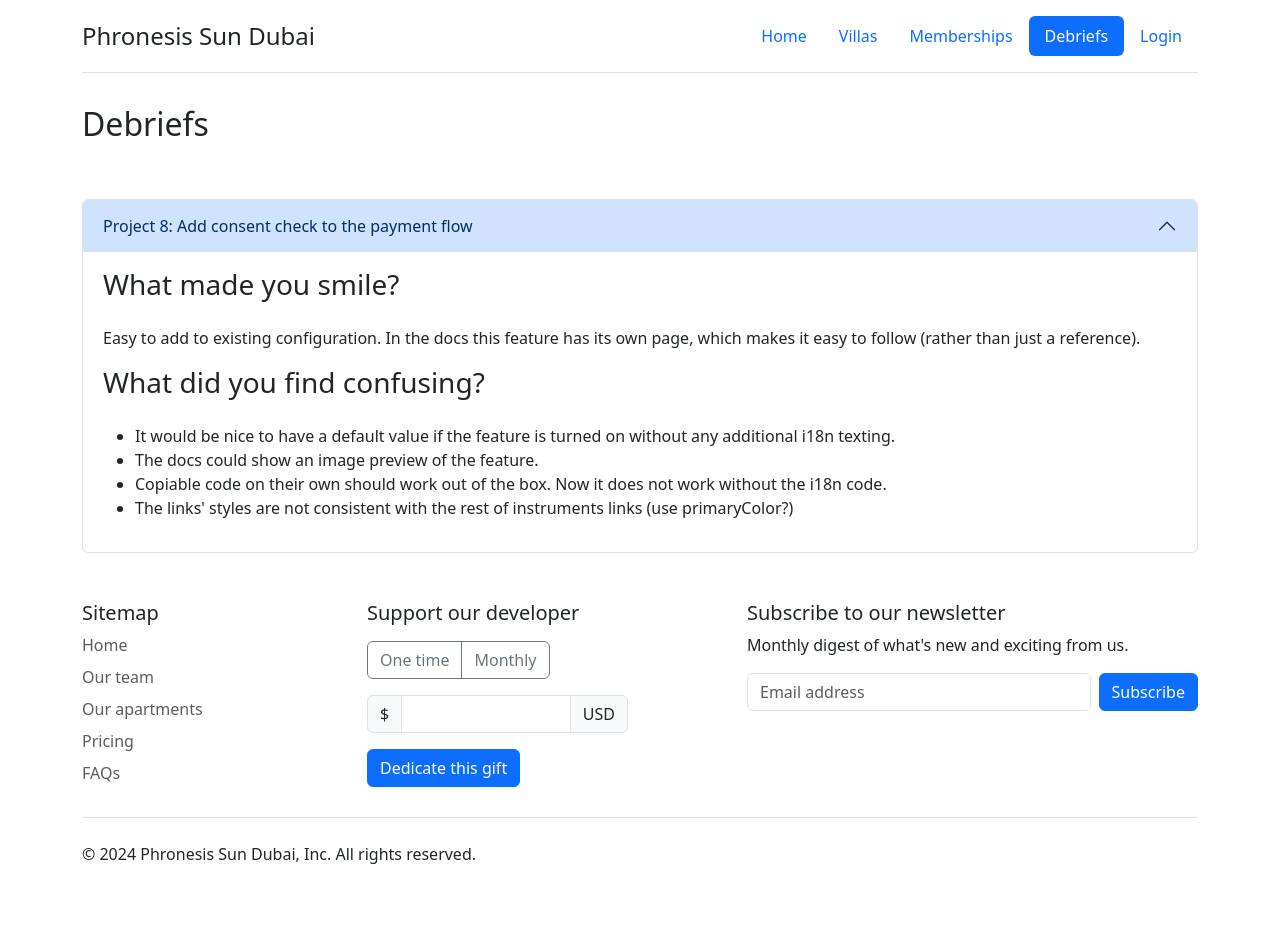
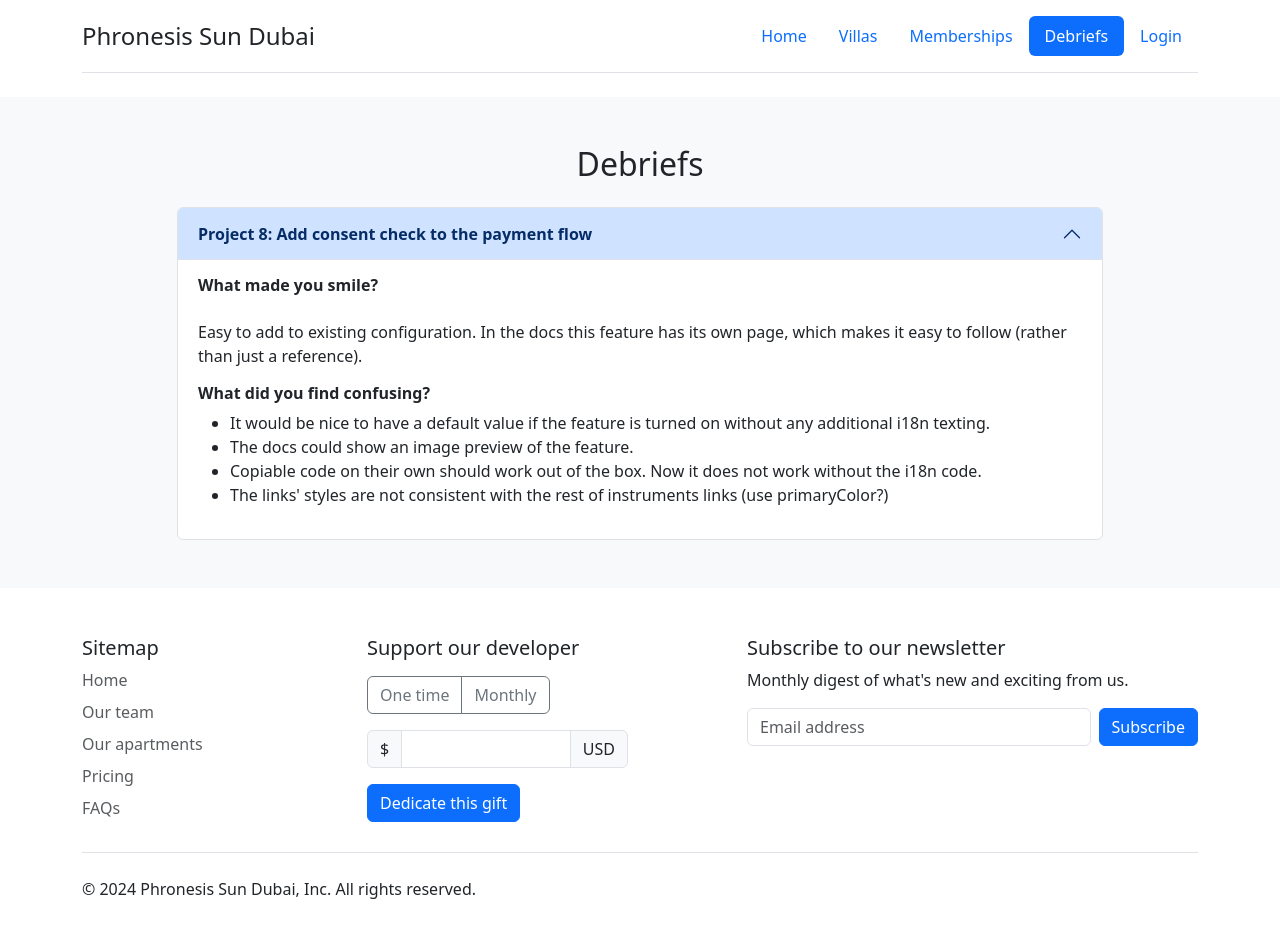
Before and after one commit to ikram-patah/phronesis-sun-dubai, a Vue app in the folder client/: page /debriefs in a window 1280 px wide. Shown: the top 938 px of the page. Before the commit the page ends 906 px from the top, so only its background shows below. Built offline with nearby package versions, Linux system fonts and the light colour scheme.

Commit message:
Add debrief item component

```diff
--- /dev/null
+++ b/client/src/components/debrief/Debrief-item.vue
@@ -0,0 +1,40 @@
+<script setup>
+const props = defineProps({
+  id: String
+})
+</script>
+
+<template>
+  <div class="accordion" id="accordion-debrief">
+    <div class="accordion-item">
+      <h2 class="accordion-header">
+        <button
+          class="accordion-button"
+          type="button"
+          data-bs-toggle="collapse"
+          :data-bs-target="`#debrief-${props.id}`"
+        >
+          <strong>
+            <slot name="title"></slot>
+          </strong>
+        </button>
+      </h2>
+      <div
+        :id="`debrief-${props.id}`"
+        class="accordion-collapse collapse show"
+        data-bs-parent="#accordion-debrief"
+      >
+        <div class="accordion-body">
+          <h6 class="pb-3">
+            <strong>What made you smile?</strong>
+          </h6>
+          <slot name="smile"></slot>
+          <h6>
+            <strong>What did you find confusing?</strong>
+          </h6>
+          <slot name="confusing"></slot>
+        </div>
+      </div>
+    </div>
+  </div>
+</template>
--- a/client/src/components/debrief/Debriefs.vue
+++ b/client/src/components/debrief/Debriefs.vue
@@ -1,27 +1,45 @@
+<script setup>
+import DebriefItem from '@/components/debrief/Debrief-item.vue'
+</script>
+
 <template>
+  <div class="py-5 bg-body-tertiary">
     <div class="container">
-        <h2 class="pb-5 pt-2">Debriefs</h2>
-        <div class="accordion" id="accordionExample">
-            <div class="accordion-item">
-                <h2 class="accordion-header">
-                    <button class="accordion-button" type="button" data-bs-toggle="collapse" data-bs-target="#collapseOne" aria-expanded="true" aria-controls="collapseOne">
-                        Project 8: Add consent check to the payment flow
-                    </button>
-                </h2>
-                <div id="collapseOne" class="accordion-collapse collapse show" data-bs-parent="#accordionExample">
-                    <div class="accordion-body">
-                        <h3 class="pb-3">What made you smile?</h3>
-                        <p>Easy to add to existing configuration. In the docs this feature has its own page, which makes it easy to follow (rather than just a reference). </p>
-                        <h3 class="pb-3">What did you find confusing?</h3>
-                        <ul>
-                            <li class="list-item">It would be nice to have a default value if the feature is turned on without any additional i18n texting.</li>
-                            <li class="list-item">The docs could show an image preview of the feature.</li>
-                            <li class="list-item">Copiable code on their own should work out of the box. Now it does not work without the i18n code.</li>
-                            <li class="list-item">The links' styles are not consistent with the rest of instruments links (use primaryColor?)</li>
-                        </ul>
-                    </div>
-                </div>
-            </div>
+      <div class="text-center mb-4">
+        <h2>Debriefs</h2>
+      </div>
+    </div>
+    <div class="container">
+      <div class="row justify-content-center">
+        <div class="col-md-10">
+          <DebriefItem id="week-8">
+            <template #title>Project 8: Add consent check to the payment flow</template>
+            <template #smile>
+              <p>
+                Easy to add to existing configuration. In the docs this feature has its own page,
+                which makes it easy to follow (rather than just a reference).
+              </p>
+            </template>
+            <template #confusing>
+              <ul>
+                <li class="list-item">
+                  It would be nice to have a default value if the feature is turned on without any
+                  additional i18n texting.
+                </li>
+                <li class="list-item">The docs could show an image preview of the feature.</li>
+                <li class="list-item">
+                  Copiable code on their own should work out of the box. Now it does not work
+                  without the i18n code.
+                </li>
+                <li class="list-item">
+                  The links' styles are not consistent with the rest of instruments links (use
+                  primaryColor?)
+                </li>
+              </ul>
+            </template>
+          </DebriefItem>
         </div>
+      </div>
     </div>
+  </div>
 </template>
```
